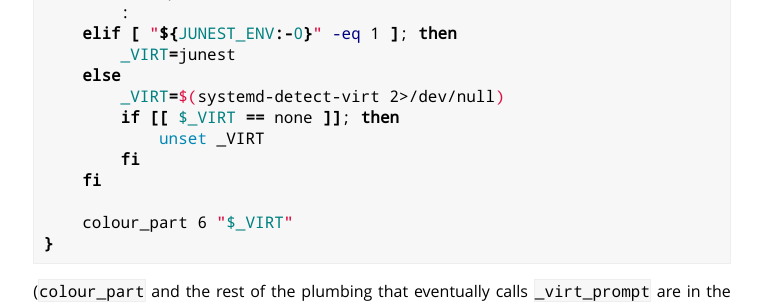
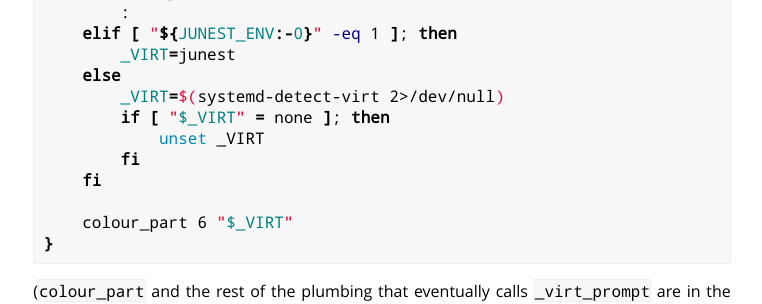
Before and after one commit to cdown/chrisdown.name, a Jekyll site: the page built from _posts/2020-04-13-unprivileged-userland-container-without-root-or-userns.md, in a window 1280 px wide and 900 px high, scrolled down 4260 px. Shown: the part 260-564 px from the top of the window, without its empty margins (258-1020 px from the left). Built offline with Jekyll 4.4.1, drawn with Linux system fonts in a browser that asks for light colours.

```diff
--- a/_posts/2020-04-13-unprivileged-userland-container-without-root-or-userns.md
+++ b/_posts/2020-04-13-unprivileged-userland-container-without-root-or-userns.md
@@ -239,7 +239,7 @@ _virt_prompt() {
         _VIRT=junest
     else
         _VIRT=$(systemd-detect-virt 2>/dev/null)
-        if [[ $_VIRT == none ]]; then
+        if [ "$_VIRT" = none ]; then
             unset _VIRT
         fi
     fi
```
